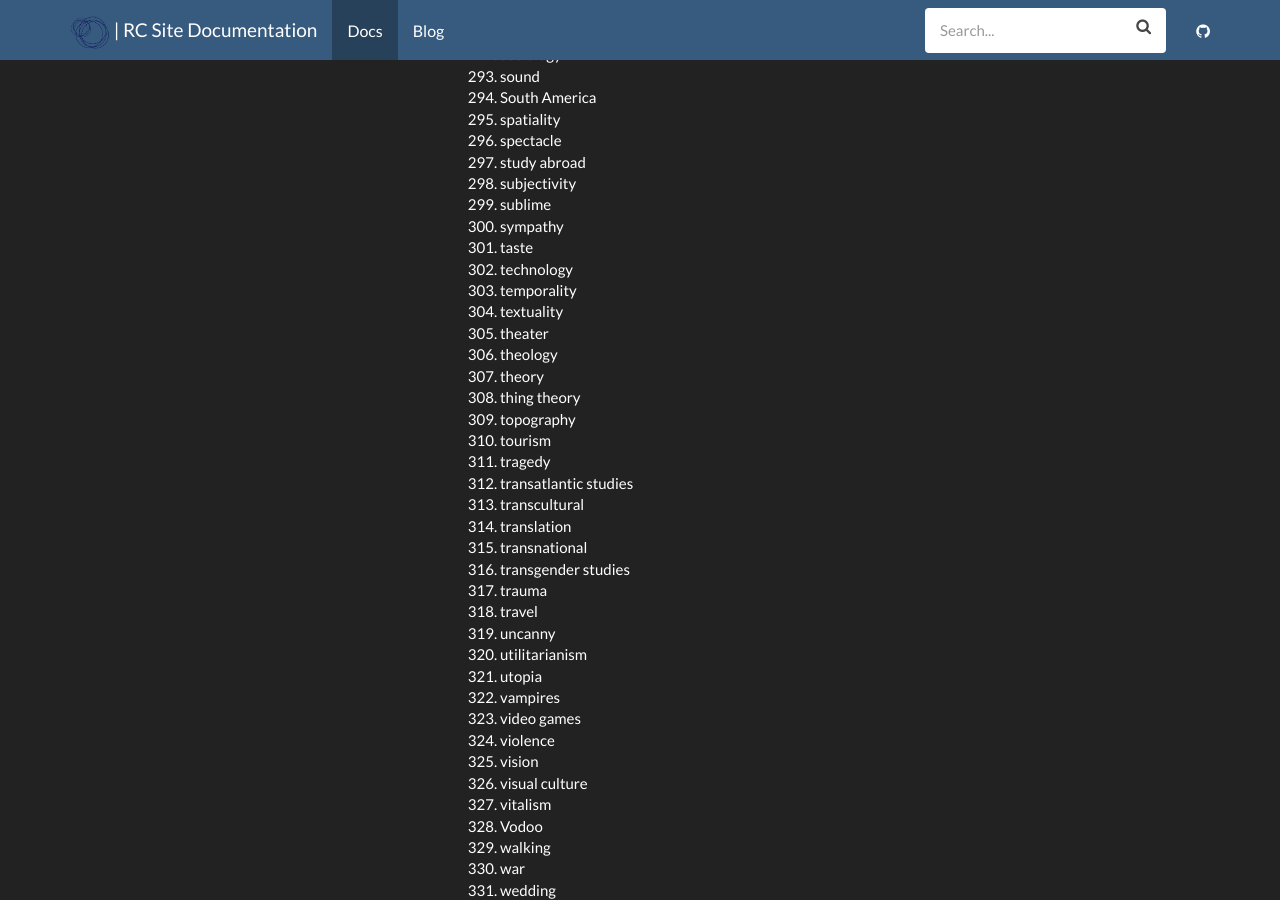
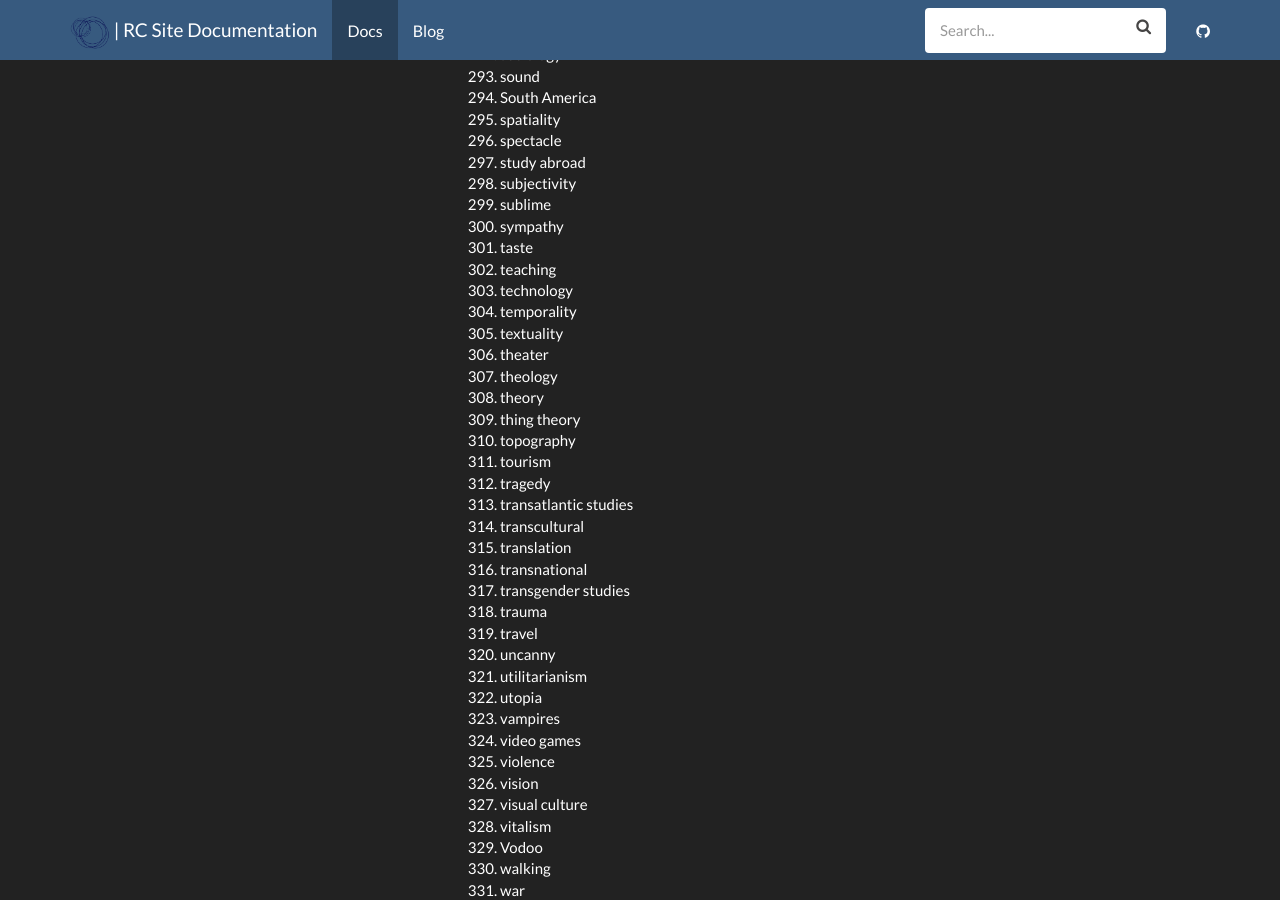
Before and after one commit to steve-kasica/romanticcircles.github.io, a Jekyll site: the page built from _docs/contributor-resources/rc-tagging.md, in a window 1280 px wide and 900 px high, scrolled down 6660 px. Built offline with Jekyll 4.4.1, drawn with Linux system fonts in a browser that asks for light colours.

Commit message:
added tag to list

```diff
--- a/_docs/contributor-resources/rc-tagging.md
+++ b/_docs/contributor-resources/rc-tagging.md
@@ -311,36 +311,37 @@ Please select 4-6 tags from the following list that are generally relevant to th
 298. sublime
 299. sympathy
 300. taste
-301. technology
-302. temporality
-303. textuality
-304. theater
-305. theology
-306. theory
-307. thing theory
-308. topography
-309. tourism
-310. tragedy
-311. transatlantic studies
-312. transcultural
-313. translation
-314. transnational
-315. transgender studies
-316. trauma
-317. travel
-318. uncanny
-319. utilitarianism
-320. utopia
-321. vampires
-322. video games
-323. violence
-324. vision
-325. visual culture
-326. vitalism
-327. Vodoo
-328. walking
-329. war
-330. wedding
-331. West Indies
-332. women writers
-333. working class
+301. teaching
+302. technology
+303. temporality
+304. textuality
+305. theater
+306. theology
+307. theory
+308. thing theory
+309. topography
+310. tourism
+311. tragedy
+312. transatlantic studies
+313. transcultural
+314. translation
+315. transnational
+316. transgender studies
+317. trauma
+318. travel
+319. uncanny
+320. utilitarianism
+321. utopia
+322. vampires
+323. video games
+324. violence
+325. vision
+326. visual culture
+327. vitalism
+328. Vodoo
+329. walking
+330. war
+331. wedding
+332. West Indies
+333. women writers
+334. working class
```
